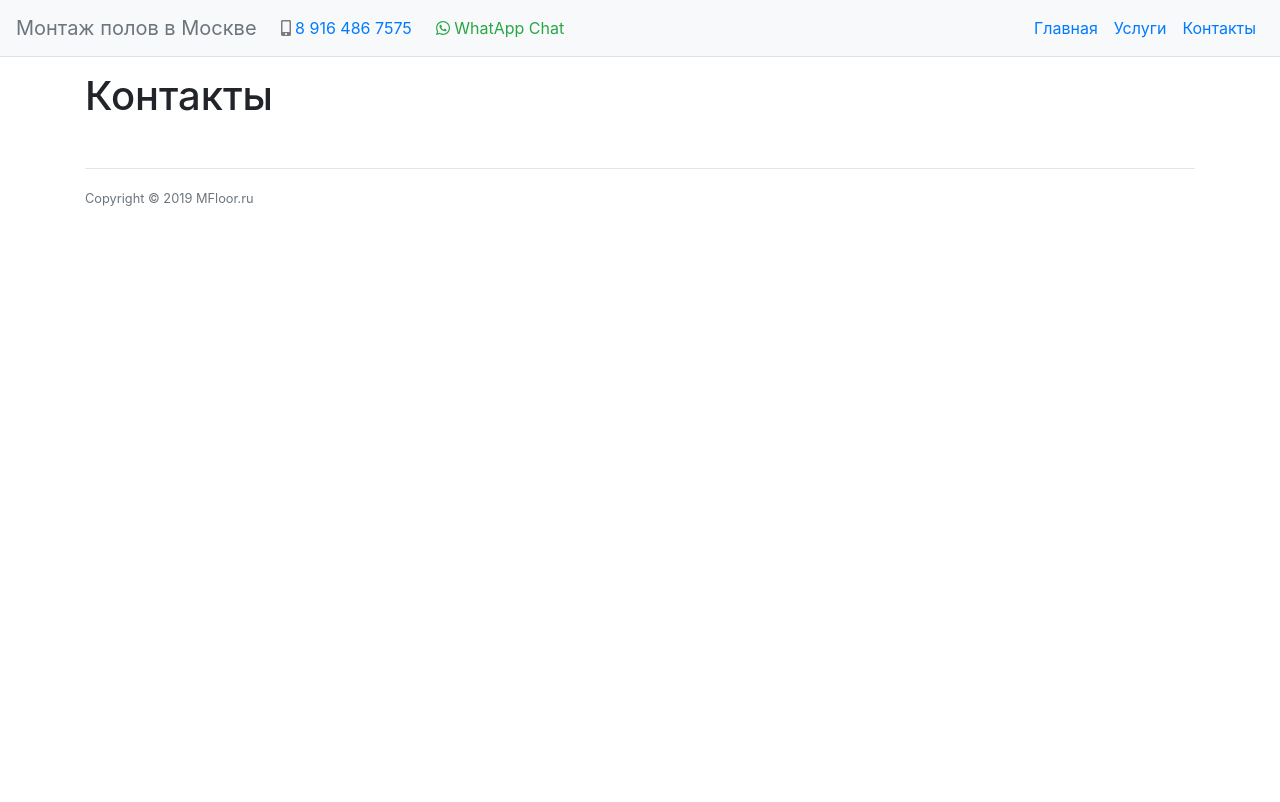
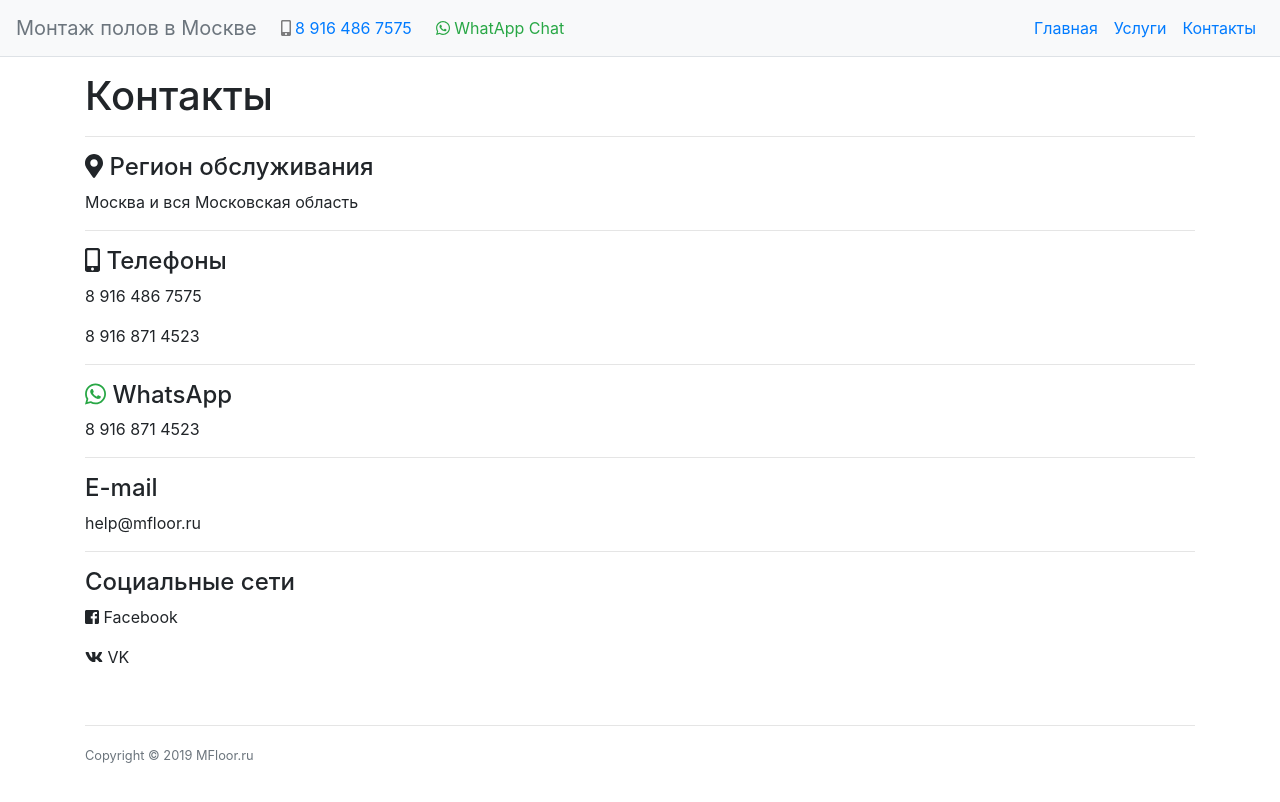
Before and after one commit to nskforward/MFloor, a Jekyll site: the page built from contacts.html, in a window 1280 px wide. Shown: the top 802 px of the page. Built offline with Jekyll 4.4.1, drawn with Linux system fonts in a browser that asks for light colours.

Commit message:
Contacts page

```diff
--- a/contacts.html
+++ b/contacts.html
@@ -6,3 +6,20 @@ keywords: Контакты
 description: Контакты
 ---
 <h1>Контакты</h1>
+<hr>
+<h4><i class="fas fa-map-marker-alt"></i> Регион обслуживания</h4>
+<p>Москва и вся Московская область</p>
+<hr>
+<h4><i class="fas fa-mobile-alt"></i> Телефоны</h4>
+<p>8 916 486 7575</p>
+<p>8 916 871 4523</p>
+<hr>
+<h4><i class="fab fa-whatsapp text-success"></i> WhatsApp</h4>
+<p>8 916 871 4523</p>
+<hr>
+<h4><i class="far fa-envelope"></i> E-mail</h4>
+<p>help@mfloor.ru</p>
+<hr>
+<h4><i class="far fa-heart"></i> Социальные сети</h4>
+<p><i class="fab fa-facebook-square"></i> Facebook</p>
+<p><i class="fab fa-vk"></i> VK</p>
```
